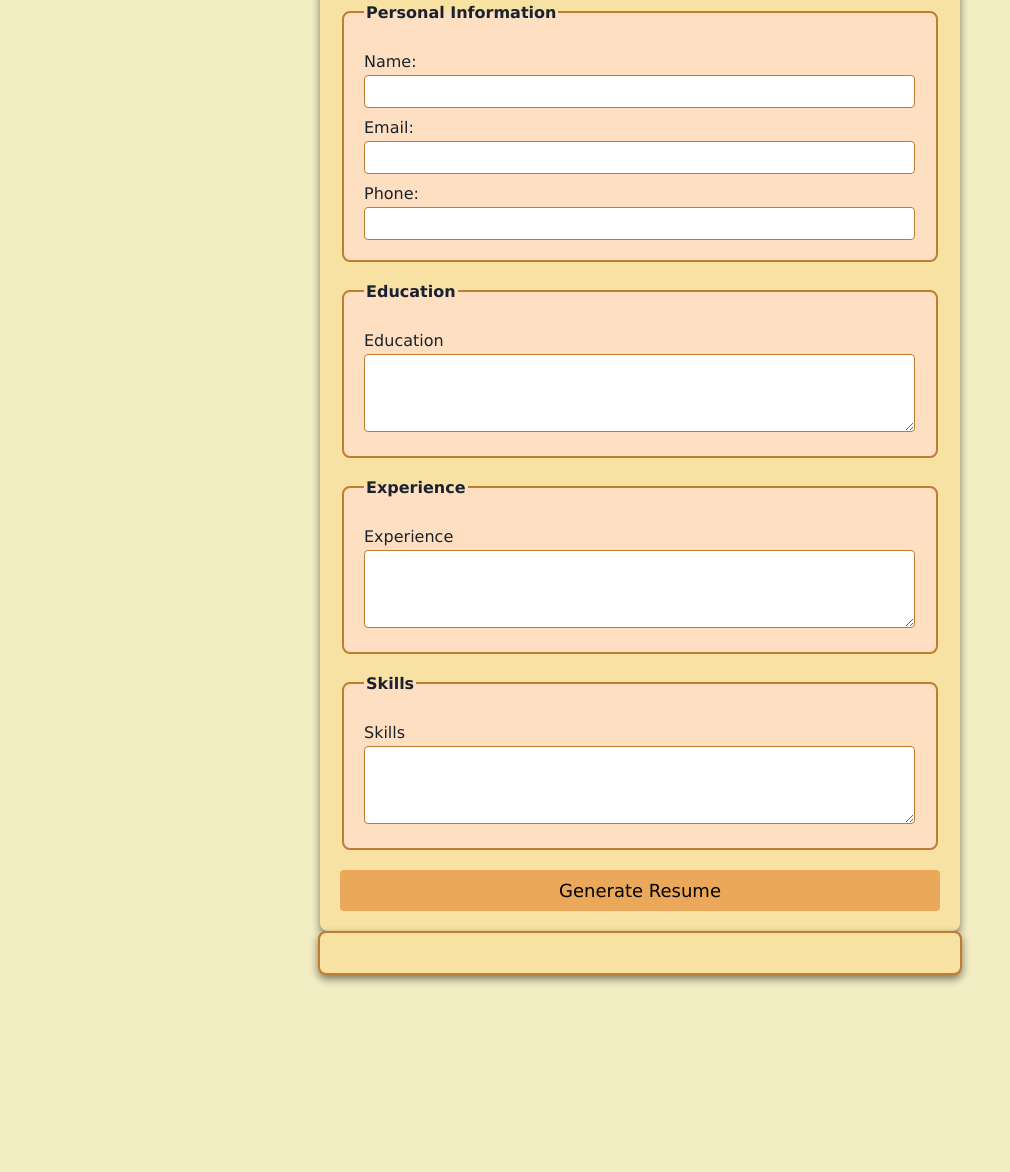
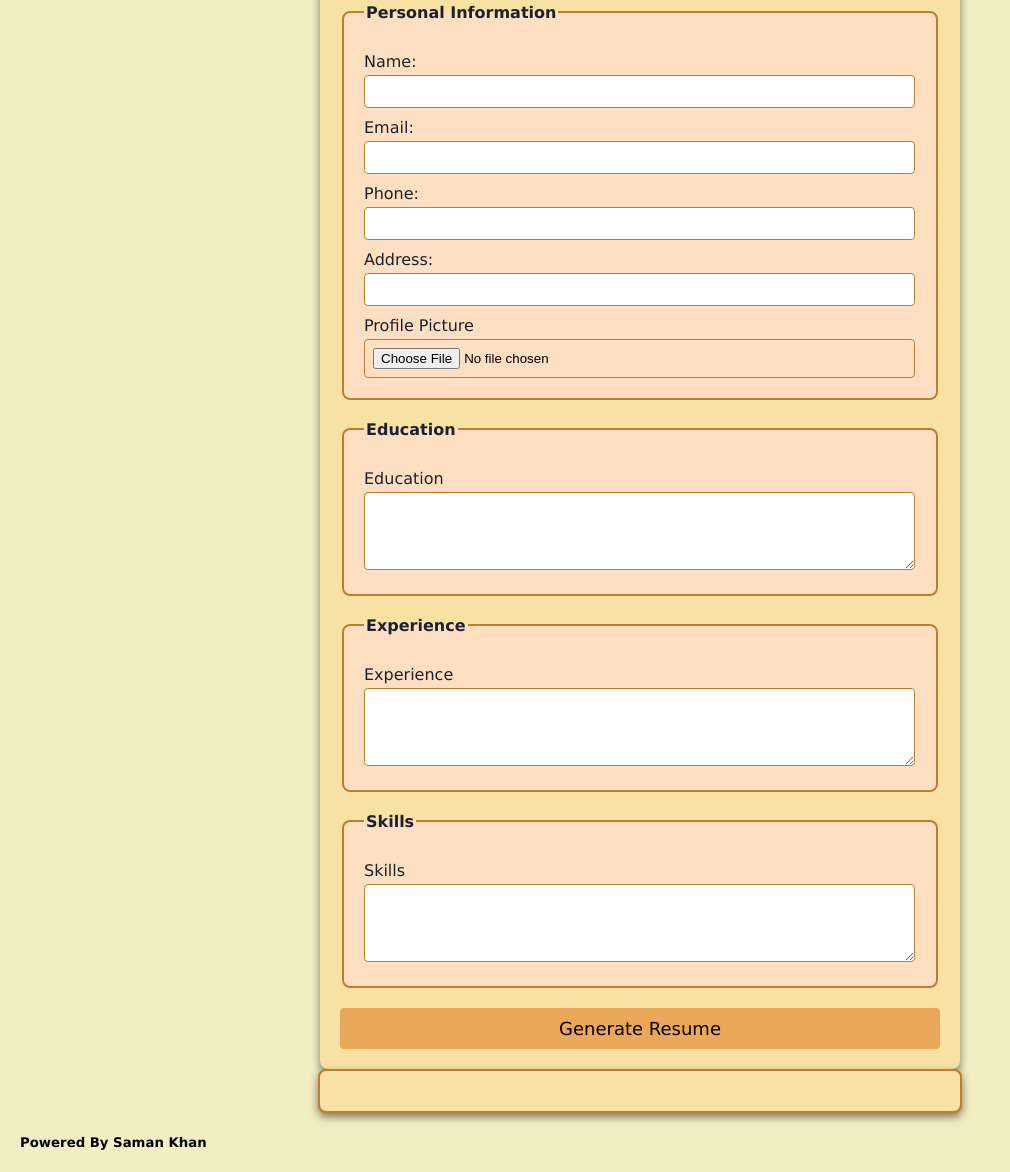
Before and after one commit to Samankhan7860/Milestone3_Editable-_Resume-Builder-By-Saman-Khan, a plain HTML site: page index.html in a window 1280 px wide. Shown: the part 98-1270 px from the top of the page, without its empty margins (0-1010 px from the left). Before the commit the page ends 1093 px from the top, so only its background shows below. Drawn offline with Linux system fonts and the light colour scheme.

Commit message:
Update index.html

```diff
--- a/index.html
+++ b/index.html
@@ -1,11 +1,13 @@
 <!DOCTYPE html>
 <html lang="en">
+
 <head>
     <meta charset="UTF-8">
     <meta name="viewport" content="width=device-width, initial-scale=1.0">
     <title>Resume Builder</title>
     <link rel="stylesheet" href="style.css">
 </head>
+
 <body>
     <h1>Editable Resume Builder By Saman Khan</h1>
     <form id="resumeForm">
@@ -19,7 +21,26 @@
 
             <label for="phone">Phone: </label>
             <input type="tel" id="phone" name="phone" required>
+
+            <label for="Address">Address: </label>
+            <input type="address" id="address" name="address" required>
+
+            <!-- profile picture -->
+            <label for="profilePicture">Profile Picture </label>
+            <input type="file" id="profilePicture" name="profilePicture" accept="images/*" required>
         </fieldset>
+
+
+        <!-- Religion -->
+        <!-- <fieldset>
+            <legend>Religion</legend>
+            <label for="religion1">Muslim</label>
+            <input type="radio" id="religion1" name="religion" value="Muslim" required>
+
+            <label for="religion2">Non-Muslim</label>
+            <input type="radio" id="religion2" name="religion" value="Non-Muslim" required>
+        </fieldset> -->
+
         <!-- Education -->
         <fieldset>
             <legend>Education</legend>
@@ -47,8 +68,9 @@
     <div id="resumeOutput">
         <!-- Resume will be Generated Below  -->
     </div>
-
+    <h5>Powered By Saman Khan</h5>
 
     <script src="script.js"></script>
 </body>
+
 </html>
```
Lines whose indentation alone changed are shown as unchanged.
